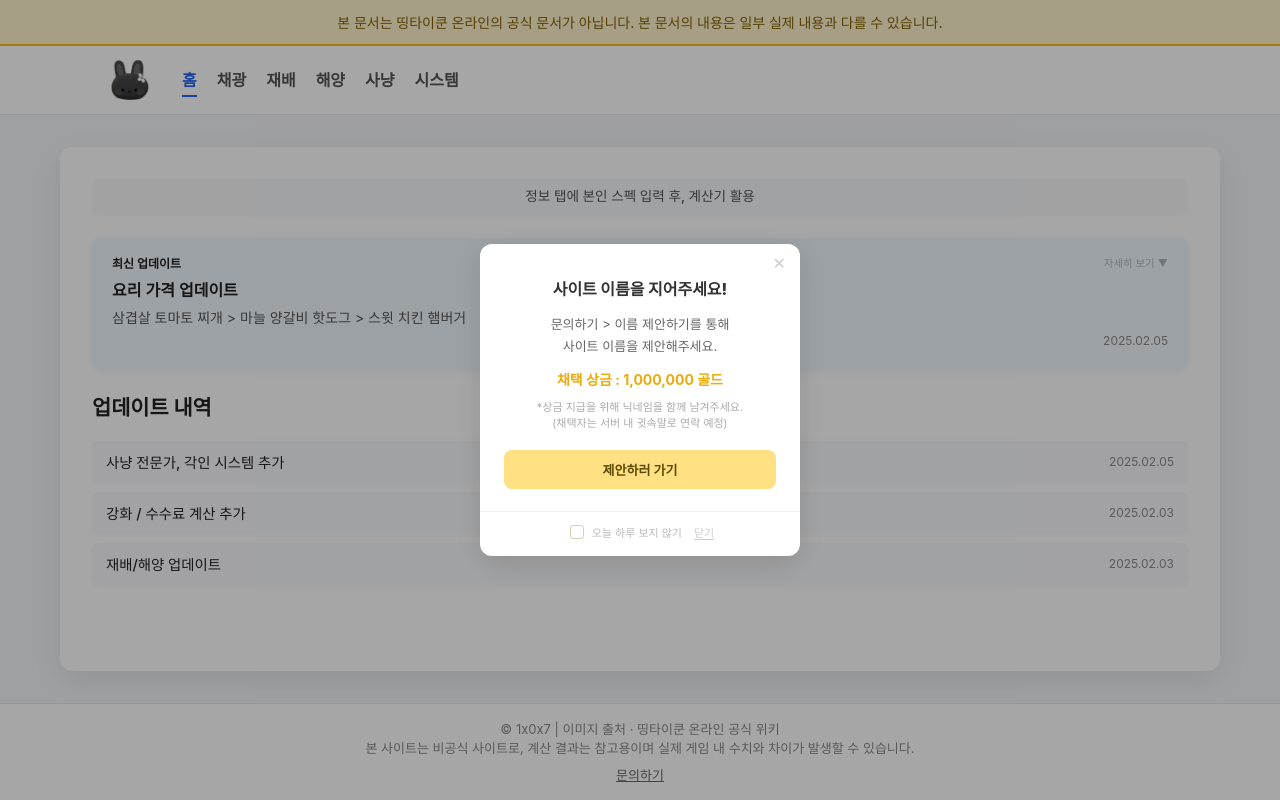
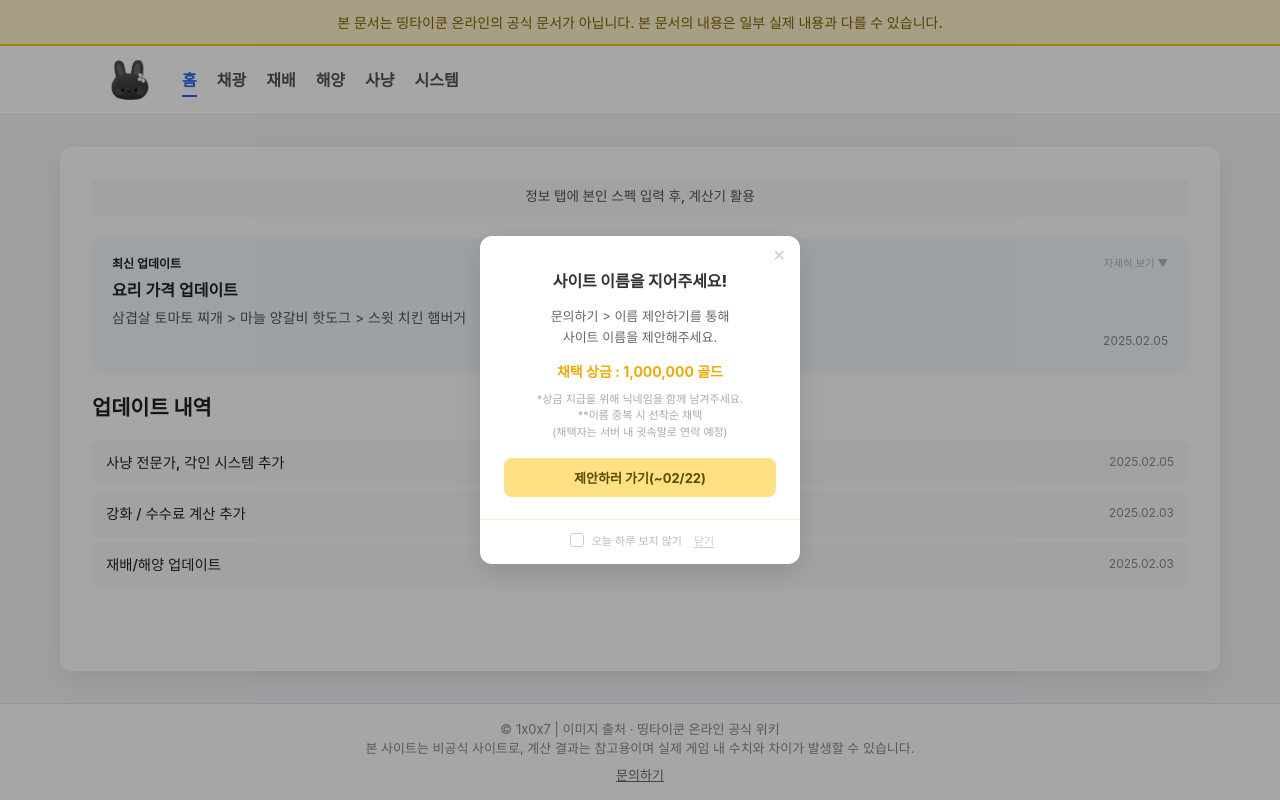
Before and after one commit to 1x0x7/107spa, a Next.js app: page / in a window 1280 px wide. Built offline with nearby package versions, Linux system fonts and the light colour scheme.

Commit message:
popup date

```diff
--- a/components/Eventpopup.tsx
+++ b/components/Eventpopup.tsx
@@ -226,10 +226,11 @@ export default function EventPopup({ onOpenContact }: EventPopupProps) {
             <p className="ep-gold">채택 상금 : 1,000,000 골드</p>
             <p className="ep-note">
               *상금 지급을 위해 닉네임을 함께 남겨주세요.<br />
+              **이름 중복 시 선착순 채택<br/>
               (채택자는 서버 내 귓속말로 연락 예정)
             </p>
             <button className="ep-cta" onClick={handleGoContact}>
-              제안하러 가기
+              제안하러 가기(~02/22)
             </button>
           </div>
 
```
